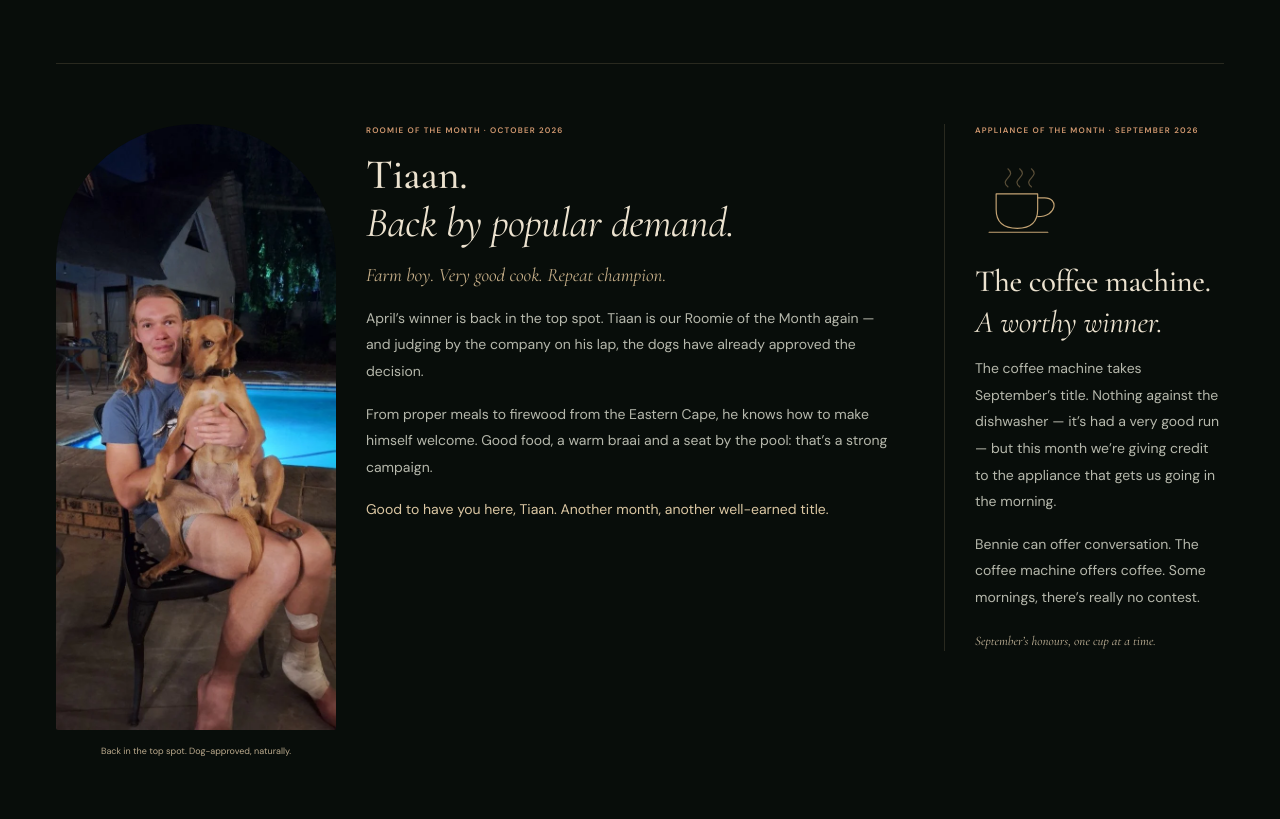
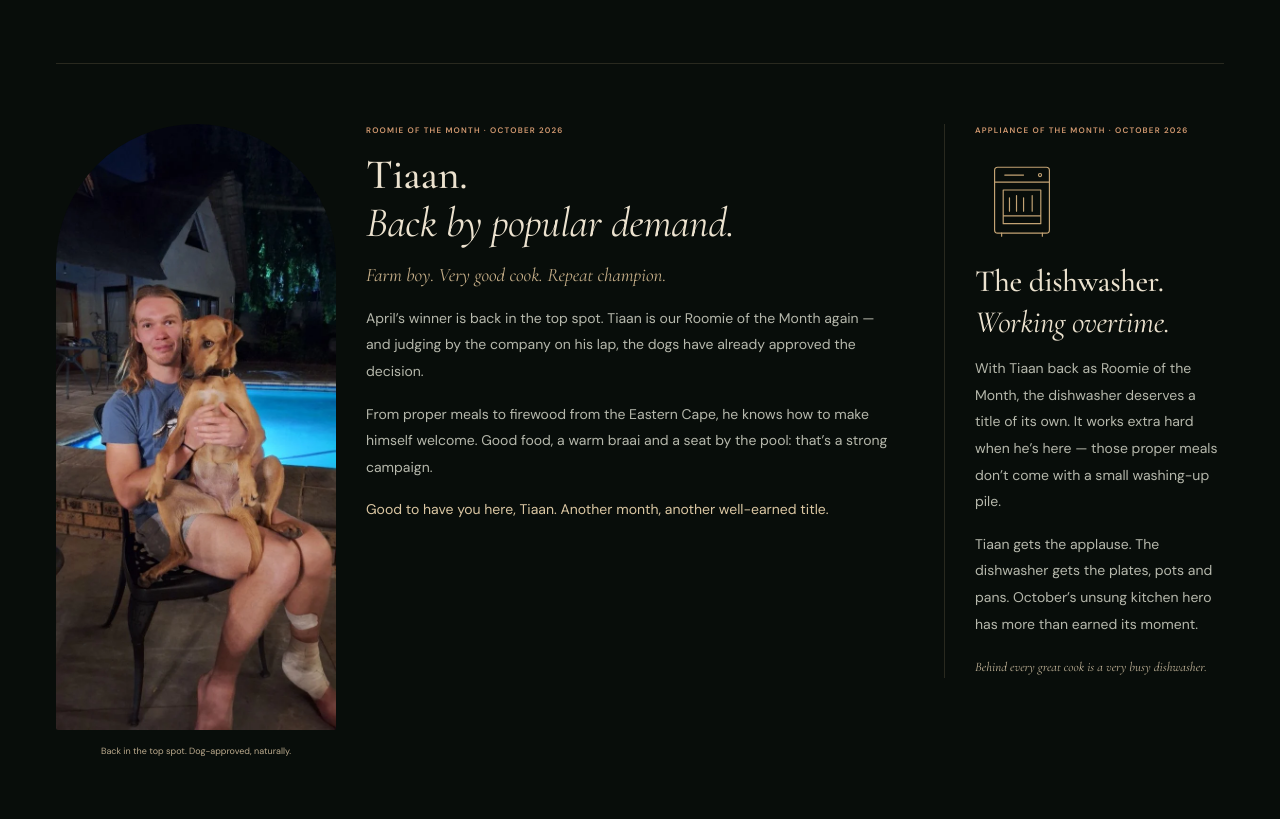
Before and after one commit to BenniesLife/plutos-website, a website: page index.html in a window 1280 px wide. Shown: the part 4805-5624 px from the top of the page. Drawn offline with nearby package versions, Linux system fonts and the light colour scheme.

Commit message:
Crown dishwasher October appliance of the month

```diff
--- a/index.html
+++ b/index.html
@@ -698,9 +698,9 @@
             </div>
           </article>
           <aside class="appliance" aria-labelledby="appliance-title">
-            <p class="eyebrow">APPLIANCE OF THE MONTH · SEPTEMBER 2026</p>
+            <p class="eyebrow">APPLIANCE OF THE MONTH · OCTOBER 2026</p>
             <svg
-              class="coffee-emblem"
+              class="dishwasher-emblem"
               viewBox="0 0 120 100"
               aria-hidden="true"
               focusable="false"
@@ -712,29 +712,29 @@
                 stroke-linecap="round"
                 stroke-linejoin="round"
               >
-                <path d="M27 42h53v20c0 17-10 24-26 24S27 79 27 62Z" />
-                <path d="M80 47h9c18 0 16 24-9 24M18 91h75" />
-                <g class="coffee-steam">
-                  <path
-                    d="M42 31c-12-10 12-13 0-23M57 31c-12-10 12-13 0-23M72 31c-12-10 12-13 0-23"
-                  />
-                </g>
+                <rect x="25" y="8" width="70" height="84" rx="4" />
+                <path
+                  d="M25 27h70M38 18h24M36 37h48v43H36ZM36 70h48M44 47v17M53 44v20M62 47v17M73 44v20"
+                />
+                <circle cx="83" cy="18" r="2" />
+                <path d="M34 92v4M86 92v4" />
               </g>
             </svg>
             <h3 id="appliance-title">
-              The coffee machine.<br /><em>A worthy winner.</em>
+              The dishwasher.<br /><em>Working overtime.</em>
             </h3>
             <p>
-              The coffee machine takes September’s title. Nothing against the
-              dishwasher — it’s had a very good run — but this month we’re
-              giving credit to the appliance that gets us going in the morning.
+              With Tiaan back as Roomie of the Month, the dishwasher deserves a
+              title of its own. It works extra hard when he’s here — those
+              proper meals don’t come with a small washing-up pile.
             </p>
             <p>
-              Bennie can offer conversation. The coffee machine offers coffee.
-              Some mornings, there’s really no contest.
+              Tiaan gets the applause. The dishwasher gets the plates, pots and
+              pans. October’s unsung kitchen hero has more than earned its
+              moment.
             </p>
             <span class="small-note"
-              >September’s honours, one cup at a time.</span
+              >Behind every great cook is a very busy dishwasher.</span
             >
           </aside>
           <article class="roomie past-roomie">
--- a/styles.css
+++ b/styles.css
@@ -928,7 +928,8 @@ h3 {
   margin-top: 12px;
   border-top: 1px solid var(--line);
 }
-.coffee-emblem {
+.coffee-emblem,
+.dishwasher-emblem {
   display: block;
   width: 94px;
   margin: 25px 0;
```
